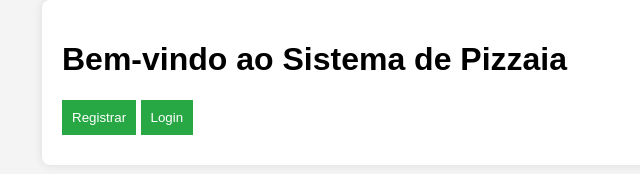
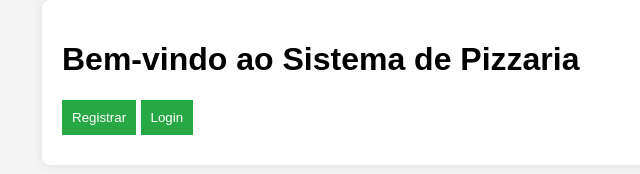
Before and after one commit to ViniciusSCS/app_sistema_pizzaria, a plain HTML site: page index.html in a window 1280 px wide. Shown: the full height of the page, 66-706 px from the left. Drawn offline with Linux system fonts and the light colour scheme.

Commit message:
:sparkles: ajustes

```diff
--- a/index.html
+++ b/index.html
@@ -8,7 +8,7 @@
     </head>
     <body>
         <div class="container">
-            <h1>Bem-vindo ao Sistema de Pizzaia</h1>
+            <h1>Bem-vindo ao Sistema de Pizzaria</h1>
             <div class="button-group">
                 <button id="registerBtn">Registrar</button>
                 <button id="loginBtn">Login</button>
```
